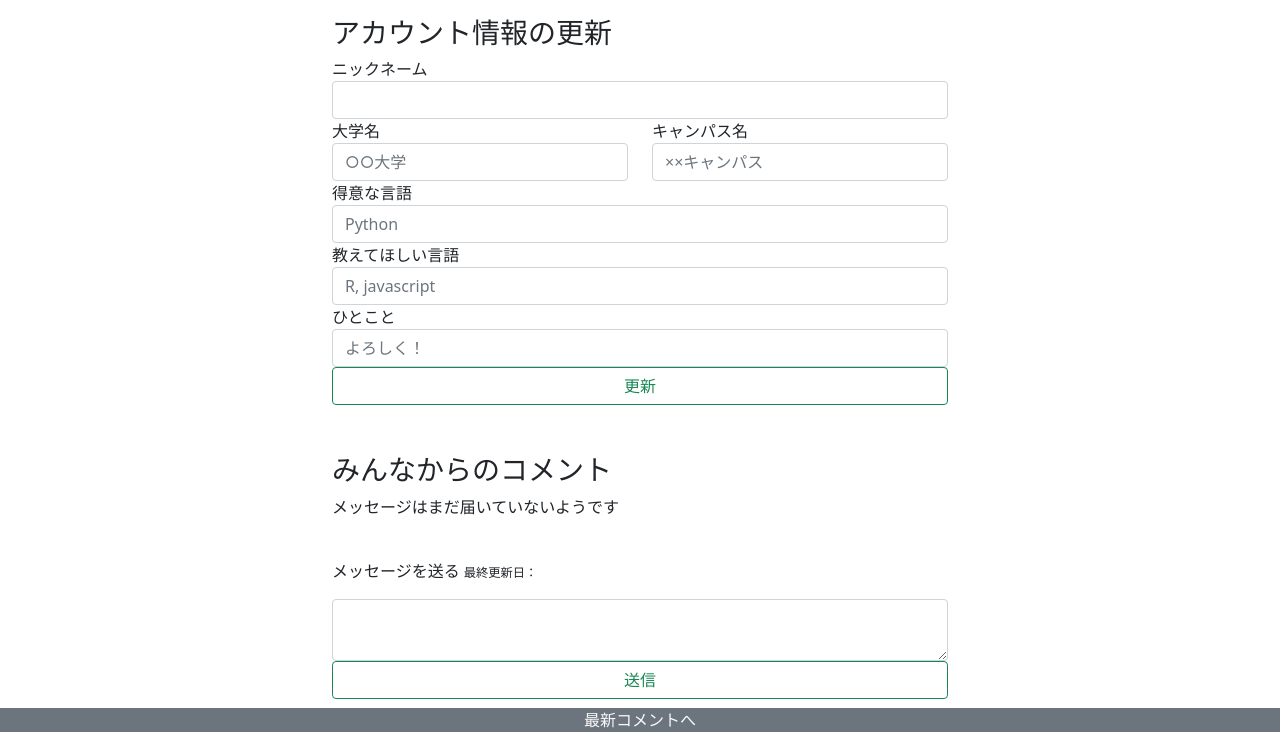
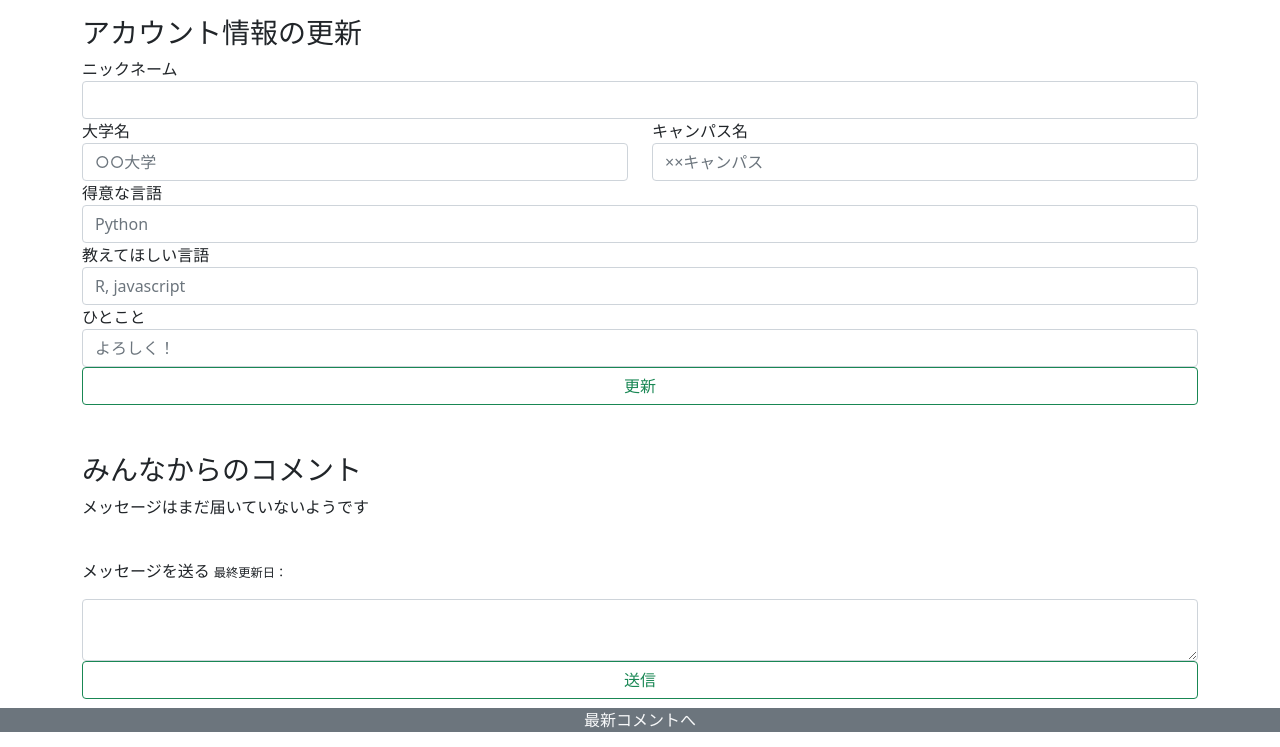
Before and after one commit to amafuro/talkATdot, a Django app: template dottalk/templates/HTML/edit.html in a window 1280 px wide. Shown: the part 68-815 px from the top of the page. Run offline with Django 4.2, Linux system fonts and the light colour scheme; the template is opened without the code that fills it, so the values that code supplies are empty.

Commit message:
design commit

```diff
--- a/dottalk/templates/HTML/edit.html
+++ b/dottalk/templates/HTML/edit.html
@@ -9,7 +9,7 @@
 </head>
 <body>
 
-<!--フッターメニュー-->
+<!--ヘッダーメニュー-->
 <nav class="navbar navbar-expand navbar-dark bg-success sticky-top">
   <div class="collapse navbar-collapse justify-content-center" id="navmenu1">
     <a href="#" class="navbar-brand"><h3>マイアカウント</h3></a>
@@ -49,7 +49,7 @@
 </div>
 
 <!--アカウント情報の更新-->
-<div class="container mt-3 mb-5 w-50">
+<div class="container mt-3 mb-5 w-80">
     <h3>アカウント情報の更新</h3>
         <form action="" method="POST">
             {% csrf_token %}
@@ -100,7 +100,7 @@
 </div>
 
 <!-- アカウントに対するコメントを全件取得 -->
-<div class="container mt-3 mb-5 w-50">
+<div class="container mt-3 mb-5 w-80">
     <h3>みんなからのコメント</h3>
     <div class="justify-content-between">
         <ul class="list-group">
--- a/dottalk/templates/HTML/event_edit.html
+++ b/dottalk/templates/HTML/event_edit.html
@@ -22,7 +22,7 @@
 </nav>
 
 <!--イベントの編集-->
-<div class="container mb-5 w-50">
+<div class="container mb-5 w-80">
     <form action="" method="POST">
         {% csrf_token %}
     <div class="mt-3">
--- a/dottalk/templates/HTML/idea_detail.html
+++ b/dottalk/templates/HTML/idea_detail.html
@@ -46,7 +46,7 @@
 </div>
 
 <!--投稿詳細-->
-<div class="container mt-3 mb-5 w-50">
+<div class="container mt-3 mb-5 w-80">
     <div class="text-center">
         <h3>{{ Idea.title }}</h3>
     </div>
@@ -61,7 +61,7 @@
 </div>
 
 <!-- アイデアに対するコメントを全件取得 -->
-<div class="container mb-5 w-50">
+<div class="container mb-5 w-80">
     <h3>みんなからのメッセージ</h3>
     <ul class="list-group">
         {% for idea_comment in Idea.idea_comments.all %}
--- a/dottalk/templates/HTML/idea_new.html
+++ b/dottalk/templates/HTML/idea_new.html
@@ -33,7 +33,7 @@
 </div>
 
 <!--アイデアフォーム-->
-<div class="container mb-5 w-50">
+<div class="container mb-5 w-80">
     <div class="row">
         <div class="justify-content-around">
             <form action="" method="post">
```
Also changed, not shown: dottalk/templates/HTML/calendar.html (+2 -8 lines), dottalk/templates/HTML/footprint.html (+8 -5 lines), dottalk/templates/HTML/idea_list.html (+2 -8 lines), dottalk/templates/HTML/talkroom.html (+4 -4 lines).
